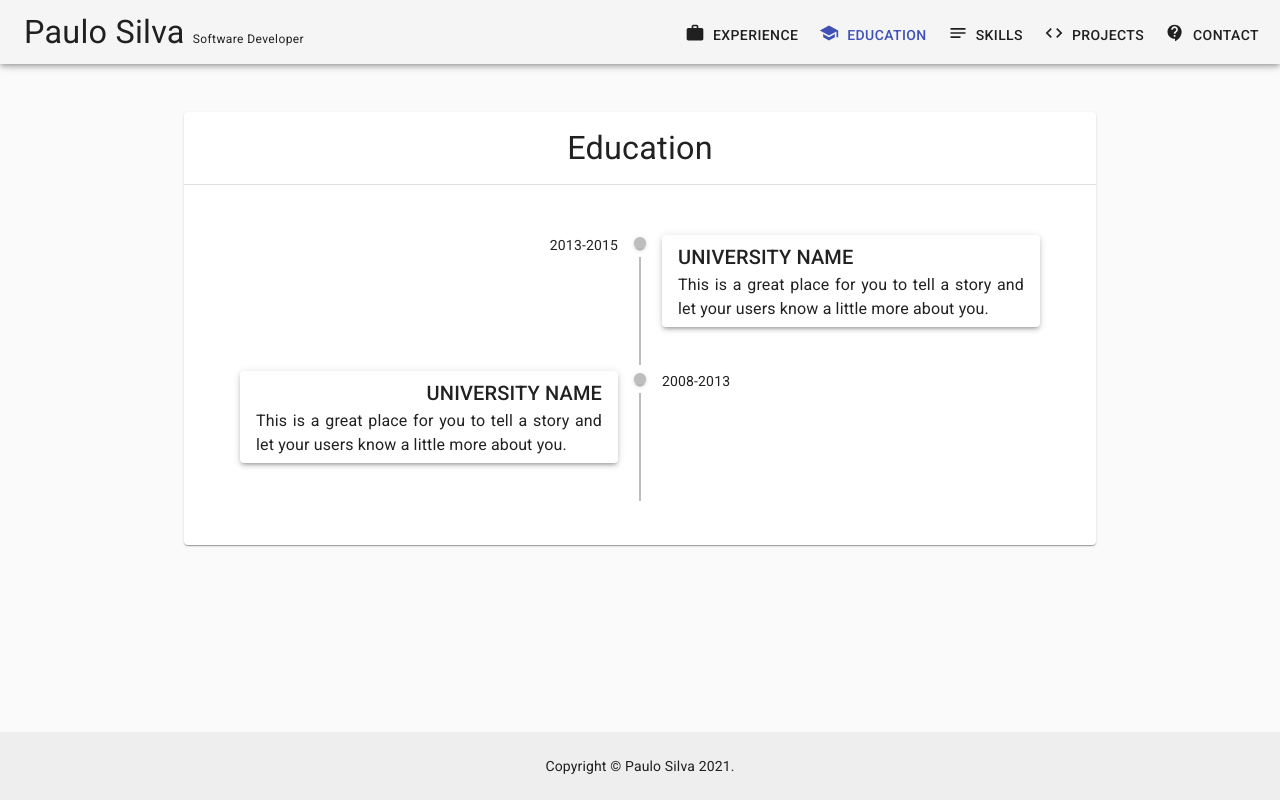
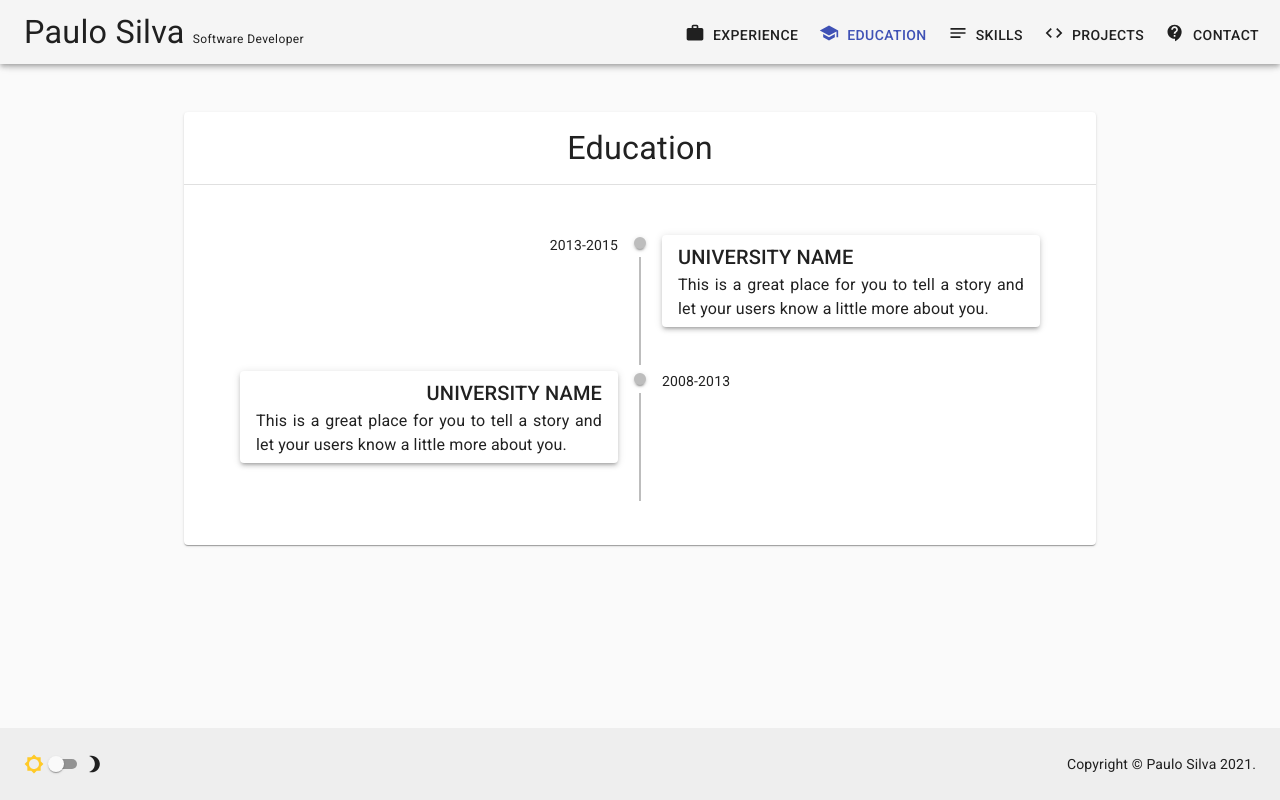
Before and after one commit to padsilva/about-me, a Next.js app: page /education in a window 1280 px wide. Built offline with nearby package versions, Linux system fonts and the light colour scheme.

Commit message:
dark / light theme initial commit

```diff
--- a/src/components/Base/index.js
+++ b/src/components/Base/index.js
@@ -15,7 +15,7 @@ const useStyles = makeStyles((theme) => ({
   }
 }))
 
-const Base = ({ children }) => {
+const Base = ({ onToggleDark, children }) => {
   const classes = useStyles()
 
   return (
@@ -24,12 +24,13 @@ const Base = ({ children }) => {
 
       <Box className={classes.container}>{children}</Box>
 
-      <Footer />
+      <Footer onToggleDark={onToggleDark} />
     </Box>
   )
 }
 
 Base.propTypes = {
+  onToggleDark: PropTypes.func.isRequired,
   children: PropTypes.node.isRequired
 }
 
--- a/src/components/Footer/index.js
+++ b/src/components/Footer/index.js
@@ -1,4 +1,6 @@
-import { Box, Container, Typography, makeStyles } from '@material-ui/core'
+import PropTypes from 'prop-types'
+import { Box, Typography, makeStyles, Grid } from '@material-ui/core'
+import ToggleTheme from 'components/ToggleTheme'
 
 const useStyles = makeStyles((theme) => ({
   footer: {
@@ -9,7 +11,7 @@ const useStyles = makeStyles((theme) => ({
   }
 }))
 
-const Footer = () => {
+const Footer = ({ onToggleDark }) => {
   const classes = useStyles()
 
   return (
@@ -19,13 +21,29 @@ const Footer = () => {
       padding={3}
       className={classes.footer}
     >
-      <Container maxWidth="sm">
-        <Typography variant="body2" align="center">
-          {`Copyright © Paulo Silva ${new Date().getFullYear()}.`}
-        </Typography>
-      </Container>
+      <Grid item xs={12}>
+        <Grid container justify="space-between" alignItems="center">
+          <Grid item>
+            <ToggleTheme onToggleDark={onToggleDark} />
+          </Grid>
+          <Grid item>
+            <Typography variant="body2" align="center">
+              {`Copyright © Paulo Silva ${new Date().getFullYear()}.`}
+            </Typography>
+          </Grid>
+        </Grid>
+      </Grid>
+
+      {/* <ToggleTheme onToggleDark={onToggleDark} />
+      <Typography variant="body2" align="center">
+        {`Copyright © Paulo Silva ${new Date().getFullYear()}.`}
+      </Typography> */}
     </Box>
   )
 }
 
+Footer.propTypes = {
+  onToggleDark: PropTypes.func.isRequired
+}
+
 export default Footer
--- a/src/components/ScrollTop/index.js
+++ b/src/components/ScrollTop/index.js
@@ -4,7 +4,7 @@ import { KeyboardArrowUp } from '@material-ui/icons'
 const useStyles = makeStyles((theme) => ({
   root: {
     position: 'fixed',
-    bottom: theme.spacing(2),
+    bottom: theme.spacing(8),
     right: theme.spacing(2)
   }
 }))
--- /dev/null
+++ b/src/components/ToggleTheme/index.js
@@ -0,0 +1,40 @@
+import PropTypes from 'prop-types'
+import { useEffect, useState } from 'react'
+import { Grid, makeStyles, Switch, useTheme } from '@material-ui/core'
+import { Brightness3, Brightness5 } from '@material-ui/icons'
+
+const useStyles = makeStyles(() => ({
+  iconActive: {
+    color: '#ffca28'
+  }
+}))
+
+const ToggleTheme = ({ onToggleDark }) => {
+  const theme = useTheme()
+  const classes = useStyles()
+  const [isChecked, setIsChecked] = useState(false)
+
+  useEffect(() => {
+    setIsChecked(theme.palette.type === 'dark')
+  }, [theme])
+
+  return (
+    <Grid component="label" container justify="center" alignItems="center">
+      <Brightness5
+        fontSize="small"
+        className={!isChecked ? classes.iconActive : null}
+      />
+      <Switch size="small" checked={isChecked} onChange={onToggleDark} />
+      <Brightness3
+        fontSize="small"
+        className={isChecked ? classes.iconActive : null}
+      />
+    </Grid>
+  )
+}
+
+ToggleTheme.propTypes = {
+  onToggleDark: PropTypes.func.isRequired
+}
+
+export default ToggleTheme
--- a/src/pages/_app.js
+++ b/src/pages/_app.js
@@ -2,17 +2,35 @@ import PropTypes from 'prop-types'
 import Head from 'next/head'
 import { CssBaseline, ThemeProvider } from '@material-ui/core'
 
-import theme from 'styles/theme'
+import { darkTheme, lightTheme } from 'styles/theme'
 import Base from 'components/Base'
 import ScrollTop from 'components/ScrollTop'
+import { useState } from 'react'
 
-const App = ({ Component, pageProps }) => (
-  <ThemeProvider theme={theme}>
+const App = ({ Component, pageProps }) => {
+  const [darkMode, setDarkMode] = useState(false)
+
+  const toggleDarkTheme = () => setDarkMode(!darkMode)
+
+  return (
+    <ThemeProvider theme={darkMode ? darkTheme : lightTheme}>
       <Head>
         <title>Paulo Silva</title>
         <link rel="shortcut icon" href="/img/icon-512.png" />
         <link rel="apple-touch-icon" href="/img/icon-512.png" />
         <link rel="manifest" href="/manifest.json" />
+        <meta
+          name="theme-color"
+          content={
+            darkMode
+              ? darkTheme.palette.primary.main
+              : lightTheme.palette.primary.main
+          }
+        />
+        <link
+          rel="stylesheet"
+          href="https://fonts.googleapis.com/css?family=Roboto:300,400,500,700&display=swap"
+        />
         <meta
           name="description"
           content="Paulo Silva's page with details about his experience, education, skills and projects."
@@ -23,12 +41,13 @@ const App = ({ Component, pageProps }) => (
         />
       </Head>
       <CssBaseline />
-    <Base>
+      <Base onToggleDark={toggleDarkTheme}>
         <Component {...pageProps} />
       </Base>
       <ScrollTop />
     </ThemeProvider>
   )
+}
 
 App.propTypes = {
   Component: PropTypes.elementType.isRequired,
--- a/src/pages/_document.js
+++ b/src/pages/_document.js
@@ -1,21 +1,12 @@
 import React from 'react'
 import Document, { Html, Head, Main, NextScript } from 'next/document'
 import { ServerStyleSheets } from '@material-ui/core/styles'
-
-import theme from 'styles/theme'
 
 export default class MyDocument extends Document {
   render() {
     return (
       <Html lang="en">
-        <Head>
-          {/* PWA primary color */}
-          <meta name="theme-color" content={theme.palette.primary.main} />
-          <link
-            rel="stylesheet"
-            href="https://fonts.googleapis.com/css?family=Roboto:300,400,500,700&display=swap"
-          />
-        </Head>
+        <Head />
         <body>
           <Main />
           <NextScript />
--- a/src/styles/theme.js
+++ b/src/styles/theme.js
@@ -1,6 +1,19 @@
 import { createMuiTheme, responsiveFontSizes } from '@material-ui/core/styles'
 
 // Create a theme instance.
-const theme = createMuiTheme({})
+export const darkTheme = responsiveFontSizes(
+  createMuiTheme({
+    palette: {
+      type: 'dark'
+    }
+  })
+)
 
-export default responsiveFontSizes(theme)
+// Create a theme instance.
+export const lightTheme = responsiveFontSizes(
+  createMuiTheme({
+    palette: {
+      type: 'light'
+    }
+  })
+)
```
Lines whose indentation alone changed are shown as unchanged.
